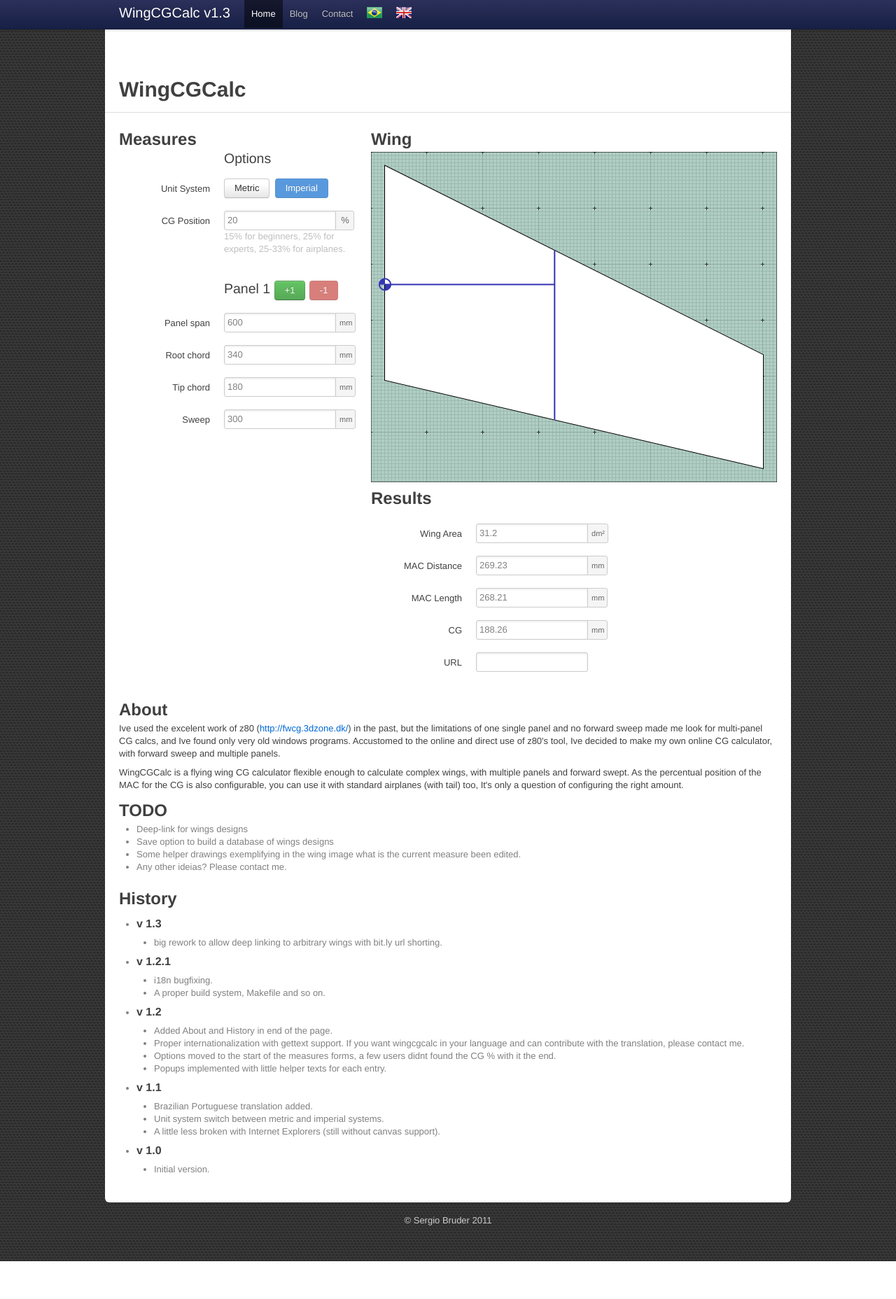
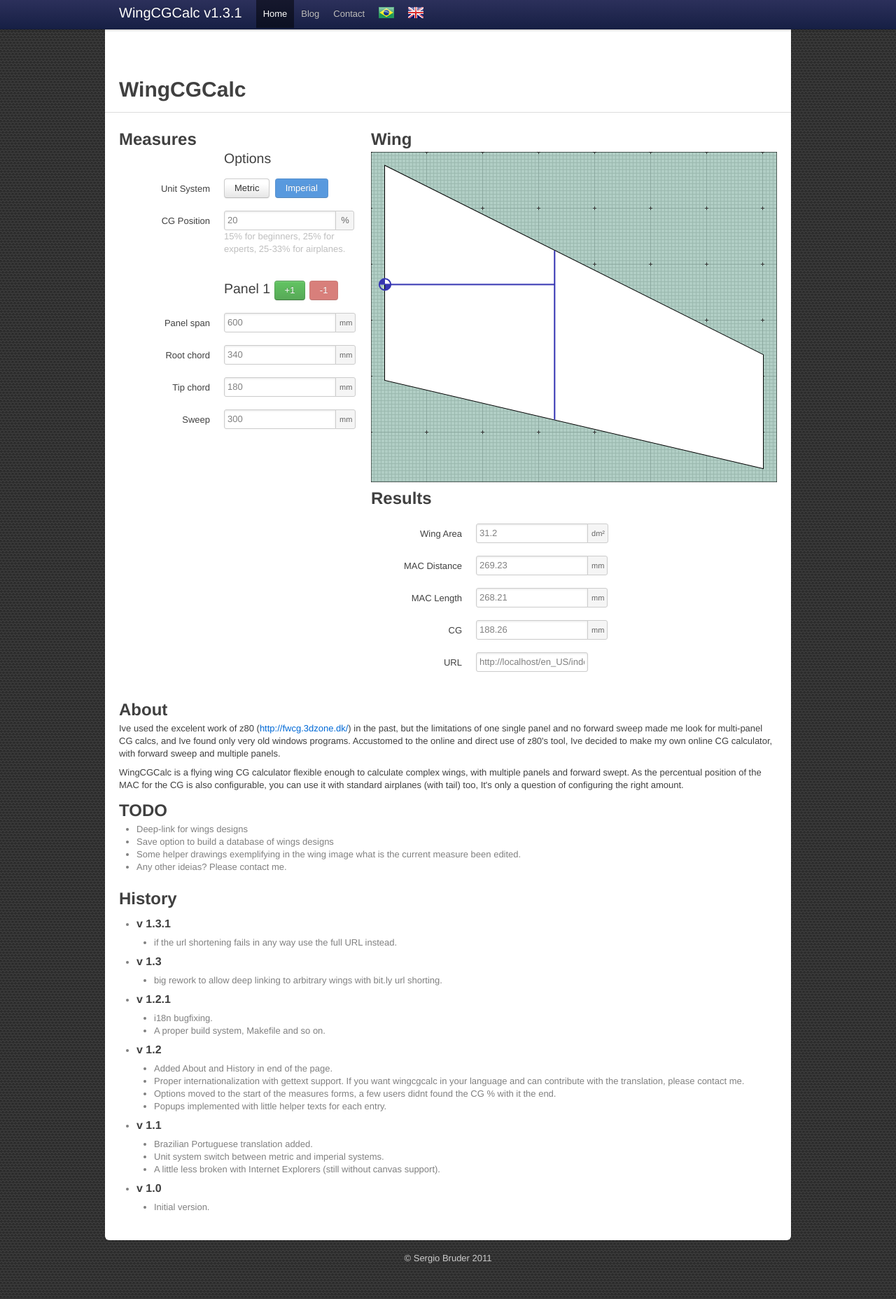
Before and after one commit to sdbruder/wingcgcalc, a PHP site: page /en_US/index.php?sys=imperial in a window 1280 px wide. Shown: the whole page at 70% size. Before the commit the page ends 1802 px from the top, so only its background shows below. Run offline with PHP 8.4, Linux system fonts and the light colour scheme; data that the repository does not hold is empty.

Commit message:
If URL shortening fails in any way use the full URL.

```diff
--- a/en_US/index.php
+++ b/en_US/index.php
@@ -40,7 +40,7 @@ include('../php/i18n.php');
     <div class="topbar">
       <div class="fill">
         <div class="container">
-          <a class="brand" href="#">WingCGCalc v1.3</a>
+          <a class="brand" href="#">WingCGCalc v1.3.1</a>
           <ul class="nav">
             <li class="active"><a href="/"><? print _('Home'); ?></a></li>
             <li><a href="http://sergio.bruder.com.br/"><? print _('Blog'); ?></a></li>
@@ -288,6 +288,12 @@ include('../php/i18n.php');
 
                     <h2><? print _('History'); ?></h2>
                     <ul>
+	                    <li><h4><? print _("v 1.3.1"); ?></h4>
+	                        <ul>
+	                            <li><? print _("if the url shortening fails in any way use the full URL instead."); ?></li>
+	                        </ul>
+	                    </li>
+
 						<li><h4><? print _("v 1.3"); ?></h4>
 						    <ul>
 						        <li><? print _("big rework to allow deep linking to arbitrary wings with bit.ly url shorting."); ?></li>
--- a/js/wingcgcalc-1.3.js
+++ b/js/wingcgcalc-1.3.js
@@ -318,7 +318,11 @@ function draw_wing() {
     $.ajax({
       url: "/php/short.php?addr="+encodeURIComponent(url),
       success: function(data) {
-	      $('#publicurl').val(data);
+	      if (data.substr(0, 7) == 'http://') {
+		      $('#publicurl').val(data);
+	      } else {
+		      $('#publicurl').val($('#deeplinkurl').val());
+	      }
       }
     });
     // $('#publicurl').val($('#deeplinkurl').val());
```
Also changed, not shown: 4 other files.
